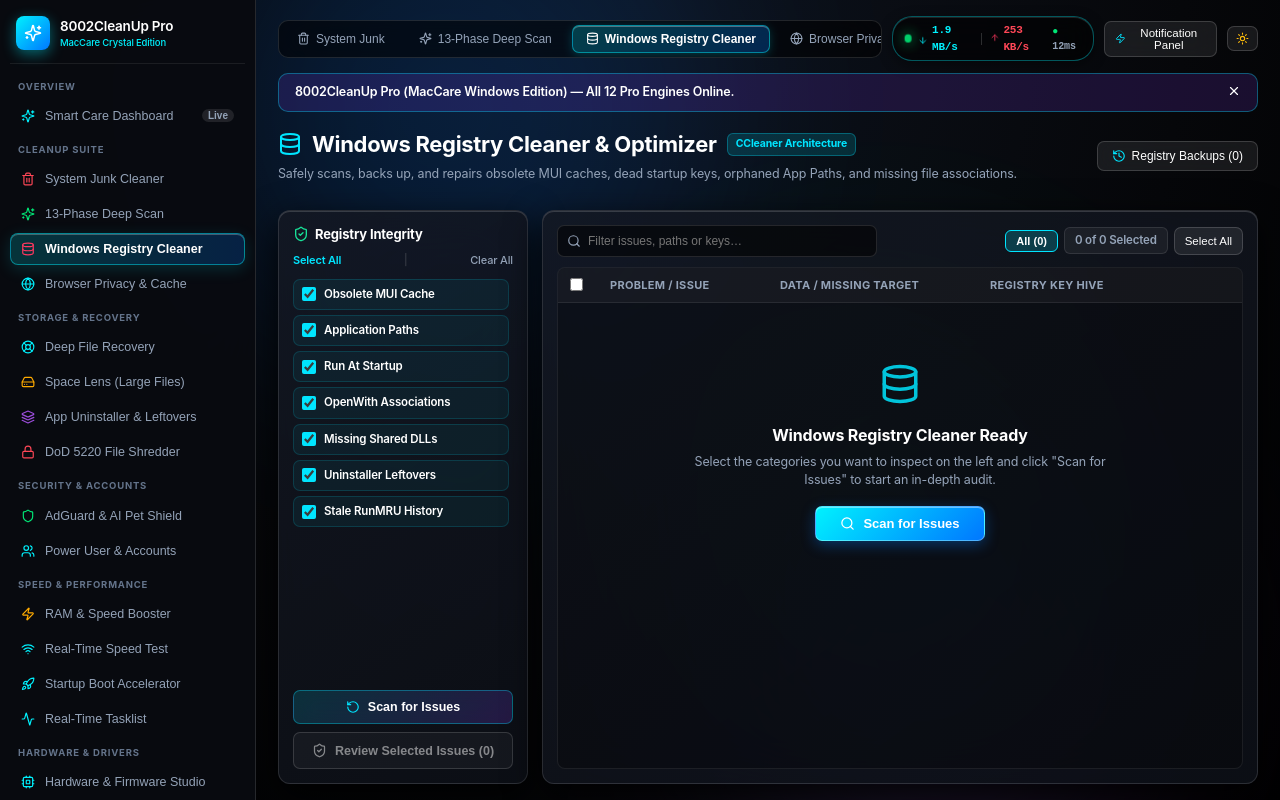
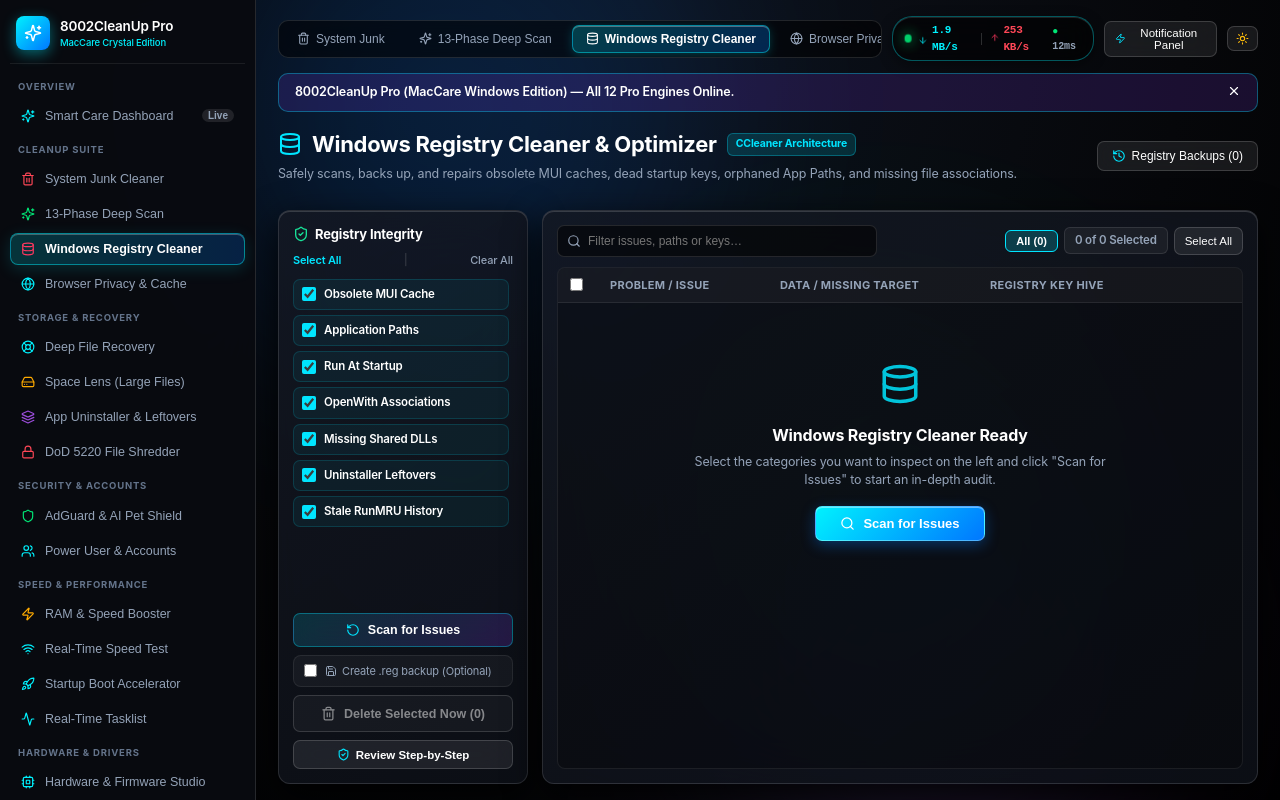
Before and after one commit to salmanbashir80/8002CleanUp-Windows, a React (Vite) app: page / in a window 1280 px wide. Both pictures are taken after a click on the button "Windows Registry Cleaner". Built offline with nearby package versions, Linux system fonts and the light colour scheme.

Commit message:
feat(registry): optional backup toggle, instant batch delete and Delete Now buttons (v2.3.5)

```diff
--- a/package.json
+++ b/package.json
@@ -1,7 +1,7 @@
 {
   "name": "8002cleanup-windows",
   "productName": "MacCare Pro for Windows (8002CleanUp)",
-  "version": "2.3.4",
+  "version": "2.3.5",
   "author": "Salman Bashir <salmanbashir80@github.com>",
   "description": "8002CleanUp / WinCare Pro for Windows 10 & 11 — Smart System Cleaner, AdGuard Network Shield, Nova AI Cyber Guardian Pet, ScamAdviser Scanner & Battery Lifeguard",
   "main": "electron/main.cjs",
--- a/src/App.tsx
+++ b/src/App.tsx
@@ -1087,7 +1087,7 @@
           }}
         >
           <div style={{ display: 'flex', justifyContent: 'space-between', fontSize: 10.5, marginBottom: 6 }}>
-            <span style={{ color: 'var(--text-secondary)' }}>v2.3.4 Pro</span>
+            <span style={{ color: 'var(--text-secondary)' }}>v2.3.5 Pro</span>
             <span style={{ color: '#18e299', fontWeight: 600 }}>● Live Engine</span>
           </div>
           <button
--- a/src/components/RegistryCleaner.tsx
+++ b/src/components/RegistryCleaner.tsx
@@ -83,6 +83,7 @@
   const [showBackupsManager, setShowBackupsManager] = useState(false);
   const [backupsList, setBackupsList] = useState<BackupFile[]>([]);
   const [latestBackupPath, setLatestBackupPath] = useState<string | null>(null);
+  const [createBackupBeforeDelete, setCreateBackupBeforeDelete] = useState(false);
 
   // Issue Reviewer state
   const [reviewIndex, setReviewIndex] = useState(0);
@@ -213,13 +214,61 @@
     setShowFixModal(true);
   };
 
-  // Proceed Without Backup
+  // Proceed Without Backup (Open Review Modal)
   const handleProceedWithoutBackup = () => {
     setShowBackupPrompt(false);
     setLatestBackupPath(null);
     setReviewIndex(0);
     setFixedCount(null);
     setShowFixModal(true);
+  };
+
+  // Direct Delete Now (with optional backup)
+  const handleDirectDeleteNow = async (withBackup = createBackupBeforeDelete) => {
+    if (selectedIssues.length === 0 || isFixing) return;
+    setIsFixing(true);
+    setFixProgress(20);
+
+    let backupFile = null;
+    if (withBackup) {
+      setStatusBanner('Creating optional .reg backup before cleaning…');
+      try {
+        if (window.electronAPI?.backupRegistry) {
+          const bRes = await window.electronAPI.backupRegistry(selectedIssues);
+          if (bRes.success) {
+            backupFile = bRes.filename;
+            setLatestBackupPath(bRes.backupPath);
+            refreshBackupsList();
+          }
+        }
+      } catch (err: any) {
+        console.error('Backup error:', err);
+      }
+    }
+
+    setStatusBanner(`Deleting ${selectedIssues.length} orphaned registry entries directly…`);
+    setFixProgress(60);
+
+    try {
+      if (window.electronAPI?.cleanRegistry) {
+        const res = await window.electronAPI.cleanRegistry(selectedIssues);
+        setFixProgress(100);
+        const count = res.cleanedCount || selectedIssues.length;
+
+        // Remove cleaned items from local state
+        const remaining = issues.filter((i) => !i.selected);
+        setIssues(remaining);
+
+        const backupNote = backupFile ? ` (Backup saved to Documents: ${backupFile})` : ' (No backup created)';
+        setStatusBanner(`✅ Deleted ${count} orphaned Windows Registry entries!${backupNote}`);
+      }
+    } catch (err: any) {
+      setStatusBanner(`Delete error: ${err.message}`);
+    } finally {
+      setIsFixing(false);
+      setShowBackupPrompt(false);
+      setShowFixModal(false);
+    }
   };
 
   // Fix Single Issue in Modal
@@ -484,9 +533,38 @@
               {loading ? 'Scanning…' : 'Scan for Issues'}
             </button>
 
+            {/* Optional Backup Checkbox */}
+            <label
+              style={{
+                display: 'flex',
+                alignItems: 'center',
+                gap: 8,
+                padding: '7px 10px',
+                background: 'rgba(255,255,255,0.04)',
+                borderRadius: 8,
+                border: '1px solid rgba(255,255,255,0.08)',
+                cursor: 'pointer',
+                fontSize: 11,
+                color: createBackupBeforeDelete ? '#00e5ff' : 'var(--text-secondary)',
+                userSelect: 'none'
+              }}
+            >
+              <input
+                type="checkbox"
+                checked={createBackupBeforeDelete}
+                onChange={(e) => setCreateBackupBeforeDelete(e.target.checked)}
+                style={{ accentColor: '#00e5ff', cursor: 'pointer' }}
+              />
+              <span style={{ display: 'flex', alignItems: 'center', gap: 5 }}>
+                <Save size={12} color={createBackupBeforeDelete ? '#00e5ff' : 'var(--text-secondary)'} />
+                Create .reg backup (Optional)
+              </span>
+            </label>
+
+            {/* DIRECT DELETE NOW BUTTON */}
             <button
               className="btn-primary"
-              onClick={handleStartReview}
+              onClick={() => handleDirectDeleteNow(createBackupBeforeDelete)}
               disabled={selectedIssues.length === 0 || loading || isFixing}
               style={{
                 width: '100%',
@@ -499,15 +577,35 @@
                 gap: 8,
                 background:
                   selectedIssues.length > 0
-                    ? 'linear-gradient(135deg, #00c853, #00b0ff)'
+                    ? 'linear-gradient(135deg, #ff0055, #ff5252)'
                     : 'rgba(255, 255, 255, 0.08)',
-                boxShadow: selectedIssues.length > 0 ? '0 0 16px rgba(0, 200, 83, 0.4)' : 'none',
+                boxShadow: selectedIssues.length > 0 ? '0 0 16px rgba(255, 0, 85, 0.4)' : 'none',
                 opacity: selectedIssues.length > 0 ? 1 : 0.5,
                 cursor: selectedIssues.length > 0 ? 'pointer' : 'not-allowed'
               }}
             >
-              <ShieldCheck size={15} />
-              Review Selected Issues ({selectedIssues.length})
+              <Trash2 size={15} />
+              {isFixing ? 'Deleting Entries…' : `Delete Selected Now (${selectedIssues.length})`}
+            </button>
+
+            {/* REVIEW ISSUES STEP-BY-STEP */}
+            <button
+              className="btn-secondary"
+              onClick={handleStartReview}
+              disabled={selectedIssues.length === 0 || loading || isFixing}
+              style={{
+                width: '100%',
+                padding: '7px 12px',
+                fontSize: 11.5,
+                fontWeight: 600,
+                display: 'flex',
+                alignItems: 'center',
+                justifyContent: 'center',
+                gap: 6
+              }}
+            >
+              <ShieldCheck size={13} color="#00e5ff" />
+              Review Step-by-Step
             </button>
           </div>
         </div>
@@ -604,6 +702,28 @@
               >
                 {filteredIssues.length > 0 && filteredIssues.every((i) => i.selected) ? 'Deselect All' : 'Select All'}
               </button>
+
+              {selectedIssues.length > 0 && (
+                <button
+                  className="btn-primary"
+                  onClick={() => handleDirectDeleteNow(createBackupBeforeDelete)}
+                  disabled={isFixing}
+                  style={{
+                    fontSize: 11.5,
+                    padding: '4px 12px',
+                    height: 28,
+                    display: 'flex',
+                    alignItems: 'center',
+                    gap: 6,
+                    background: 'linear-gradient(135deg, #ff0055, #ff5252)',
+                    fontWeight: 700,
+                    boxShadow: '0 0 10px rgba(255, 0, 85, 0.35)'
+                  }}
+                >
+                  <Trash2 size={13} />
+                  {isFixing ? 'Deleting…' : `Delete Now (${selectedIssues.length})`}
+                </button>
+              )}
             </div>
           </div>
 
@@ -822,11 +942,11 @@
               Saving a backup creates a standard <code style={{ color: '#00e5ff' }}>.reg</code> file in your Documents folder. If any program requires these keys, you can restore them anytime with 1 click.
             </p>
 
-            <div style={{ display: 'flex', justifyContent: 'flex-end', gap: 10 }}>
+            <div style={{ display: 'flex', justifyContent: 'flex-end', gap: 8, flexWrap: 'wrap' }}>
               <button
                 className="btn-secondary"
                 onClick={() => setShowBackupPrompt(false)}
-                style={{ fontSize: 12.5 }}
+                style={{ fontSize: 12 }}
               >
                 Cancel
               </button>
@@ -834,22 +954,43 @@
               <button
                 className="btn-secondary"
                 onClick={handleProceedWithoutBackup}
-                style={{ fontSize: 12.5, color: '#ffbe0b', borderColor: 'rgba(255,190,11,0.3)' }}
+                style={{ fontSize: 12, color: '#00e5ff', borderColor: 'rgba(0,229,255,0.3)' }}
               >
-                No (Fix Directly)
+                <ShieldCheck size={13} /> Review Step-by-Step
+              </button>
+
+              <button
+                className="btn-secondary"
+                onClick={() => handleDirectDeleteNow(false)}
+                style={{
+                  fontSize: 12,
+                  color: '#ff4d6d',
+                  borderColor: 'rgba(255,77,109,0.4)',
+                  display: 'flex',
+                  alignItems: 'center',
+                  gap: 6,
+                  fontWeight: 600
+                }}
+              >
+                <Trash2 size={13} />
+                Delete Now (No Backup)
               </button>
 
               <button
                 className="btn-primary"
-                onClick={handleProceedWithBackup}
+                onClick={() => handleDirectDeleteNow(true)}
                 style={{
-                  fontSize: 12.5,
+                  fontSize: 12,
                   background: 'linear-gradient(135deg, #00c853, #00b0ff)',
-                  boxShadow: '0 0 16px rgba(0, 200, 83, 0.4)'
+                  boxShadow: '0 0 16px rgba(0, 200, 83, 0.4)',
+                  display: 'flex',
+                  alignItems: 'center',
+                  gap: 6,
+                  fontWeight: 700
                 }}
               >
-                <Save size={14} />
-                Yes (Create Backup &amp; Fix)
+                <Save size={13} />
+                Backup &amp; Delete Now
               </button>
             </div>
           </div>
```
Also changed, not shown: electron/main.cjs (+41 -19 lines).
